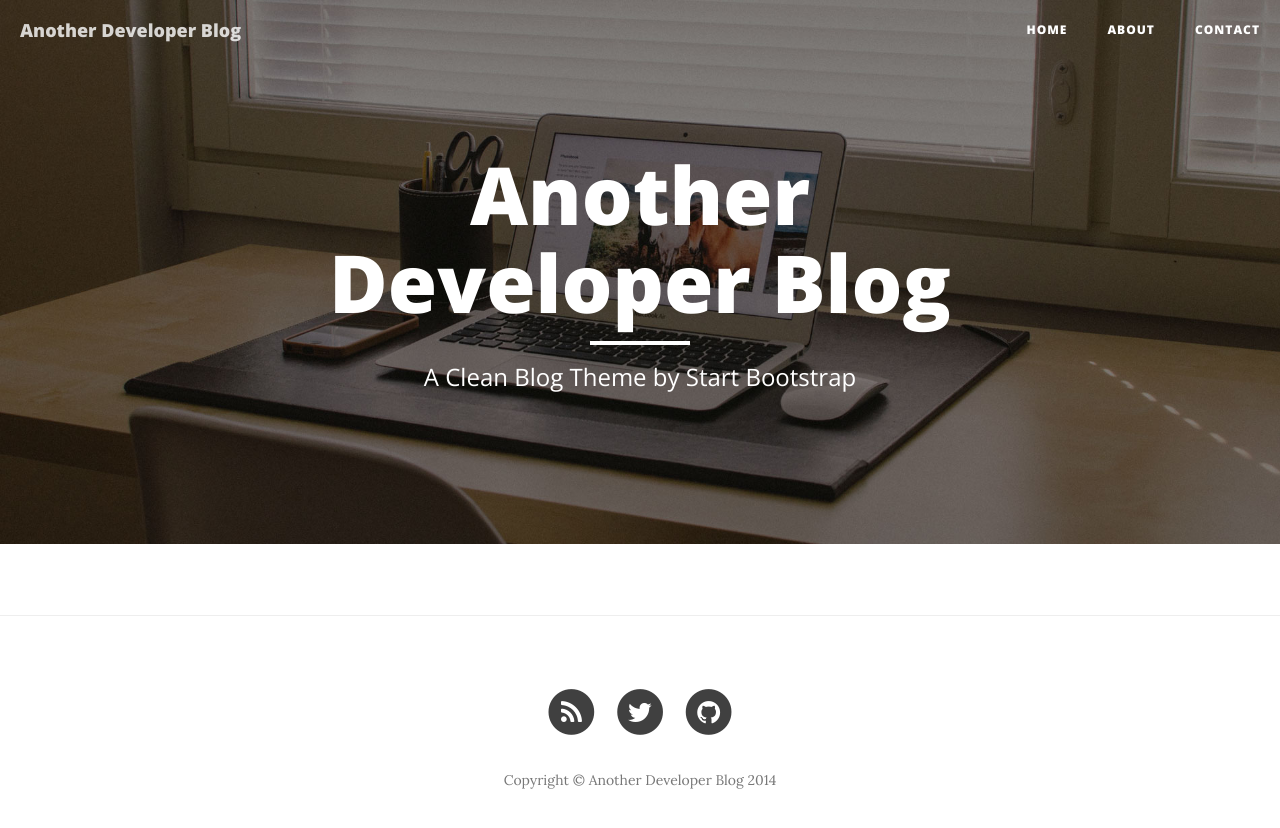
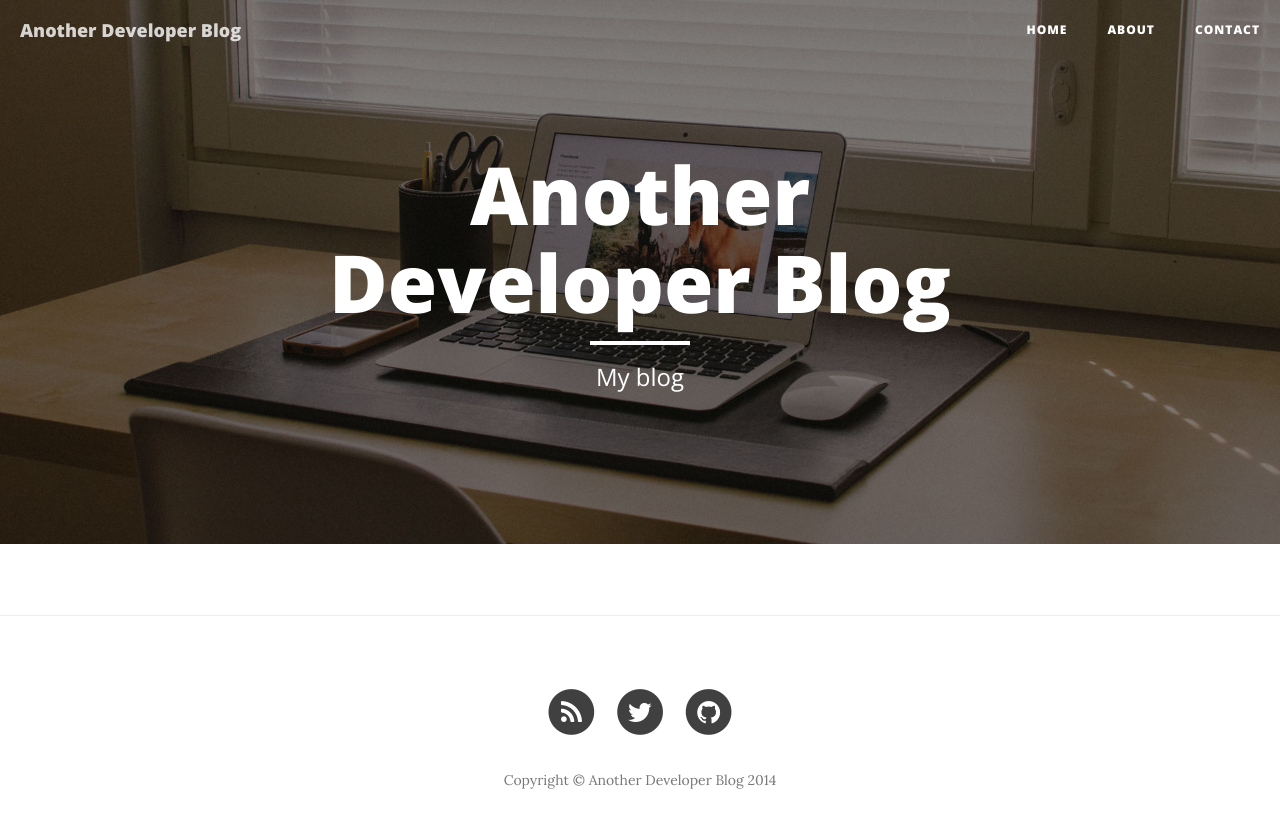
Before and after one commit to onytes/pablo, a Jekyll site: the page built from index.html, in a window 1280 px wide. Shown: the top 828 px of the page. Built offline with Jekyll 4.4.1, drawn with Linux system fonts in a browser that asks for light colours; nearby versions of some CDN libraries.

Commit message:
customize

```diff
--- a/index.html
+++ b/index.html
@@ -1,6 +1,6 @@
 ---
 layout: page
-description: "A Clean Blog Theme by Start Bootstrap"
+description: "My blog"
 header-img: "img/home-bg.jpg"
 ---
 
```
